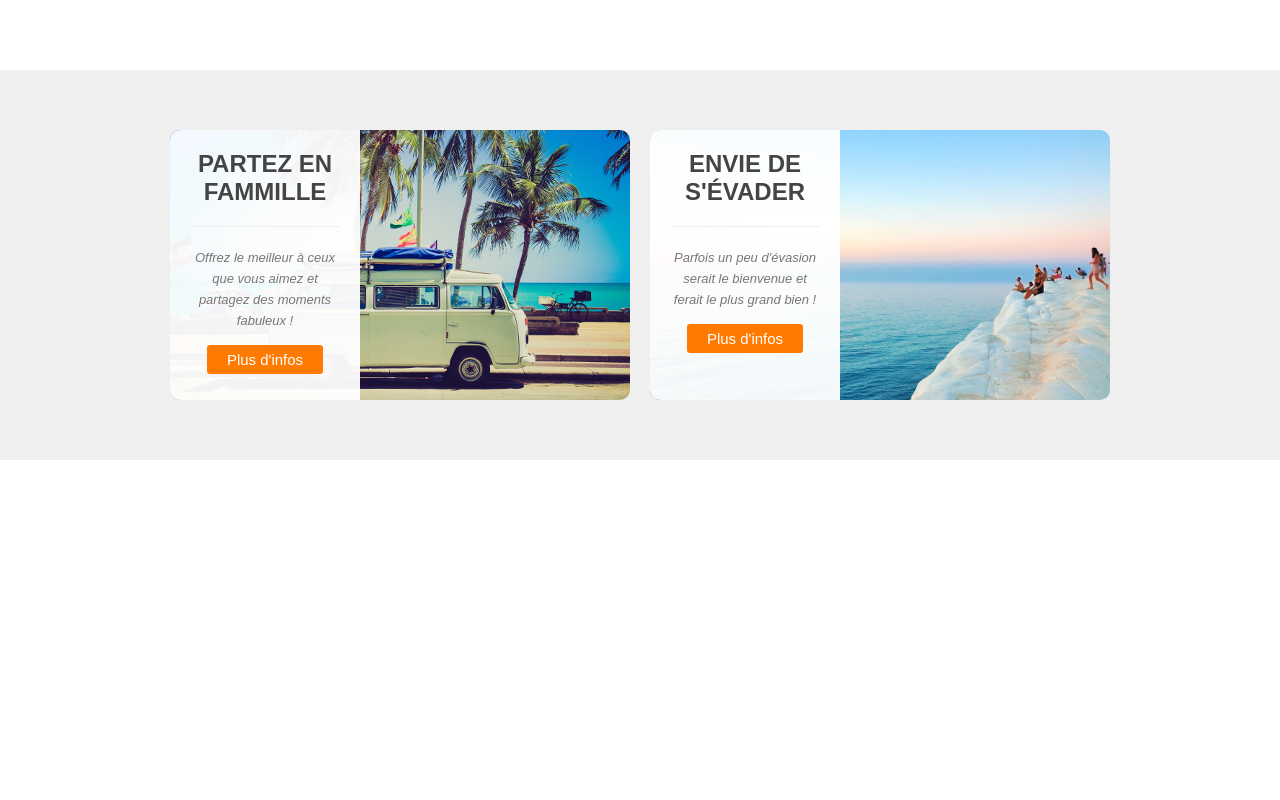
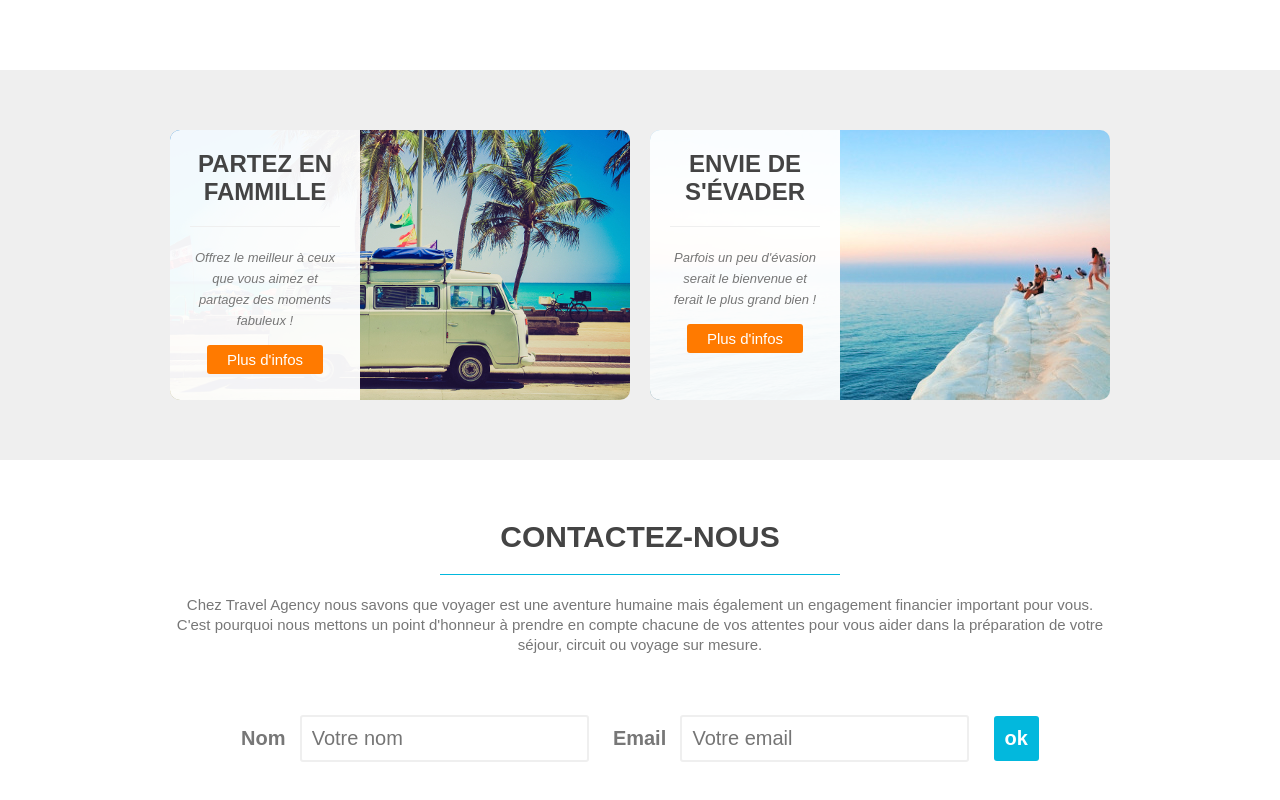
Before and after one commit to julien54190/travel-agency-project, a plain HTML site: page index.html in a window 1280 px wide. Shown: the part 1078-1878 px from the top of the page. Before the commit the page ends 1538 px from the top, so only its background shows below. Drawn offline with Linux system fonts and the light colour scheme.

Commit message:
add contact section

```diff
--- a/index.html
+++ b/index.html
@@ -82,8 +82,23 @@
     </section>
     <!-- End - Possibilities-section -->
 
+    <!-- Stard - Contact-section -->
     <section id="contact">
+        <div class="wrapper">
+            <h3>Contactez-nous</h3>
+            <p>
+                Chez Travel Agency nous savons que voyager est une aventure humaine mais également un engagement financier important pour vous. C'est pourquoi nous mettons un point d'honneur à prendre en compte chacune de vos attentes pour vous aider dans la préparation de votre séjour, circuit ou voyage sur mesure.
+            </p>
+            <form>
+                <label for="name">Nom</label>
+                <input type="text" id="name" placeholder="Votre nom">
 
+                <label for="mail">Email</label>
+                <input type="text" id="mail" placeholder="Votre email">
+
+                <input type="submit" value="ok" class="button-3">
+            </form>
+        </div>
     </section>
     <footer>
 
--- a/styles.css
+++ b/styles.css
@@ -21,20 +21,25 @@ body{
     font-size: 15px;
 }
 
+h1,h2,h3,h4{
+    color: var(--color-dark);
+}
+
 h1{
     font-family: 'Crete Round', serif;
     font-size: 45px;
-    color: var(--color-dark);
 }
 
 h2{
-    color: var(--color-dark);
     font-size: 55px;
+}
+
+h3{
+    font-size: 30px;
 }
 
 h4{
     font-size: 24px;
-    color: var(--color-dark);
 }
 
 p{
@@ -218,3 +223,51 @@ article h4{
 .button-2:hover{
     background-color: var(--color-light-blue);
 }
+
+/* Contact */
+
+#contact{
+    padding: 60px 0;
+    text-align: center;
+}
+
+#contact h3{
+    text-transform: uppercase;
+    margin: 0 auto 20px auto;
+    width: 400px;
+    border-bottom: 1px solid var(--color-light-blue);
+    padding-bottom: 20px;
+}
+
+form{
+    margin: 60px 0 20px 0;
+}
+
+label{
+    font-weight: bold;
+    font-size: 20px;
+    margin-right: 10px;
+    color: var(--color-light-dark);
+}
+
+input[type="text"]{
+    padding: 10px;
+    font-size: 20px;
+    margin-right: 20px;
+    border: 2px solid var(--color-light-grey);
+    border-radius: 3px;
+}
+
+.button-3{
+    color: var(--color-light);
+    font-size: 20px;
+    font-weight: bold;
+    padding: 11px;
+    background-color: var(--color-light-blue);
+    border-style: none;
+    border-radius: 3px;
+}
+
+.button-3:hover{
+    background-color: var(--color-dark);
+}
```
